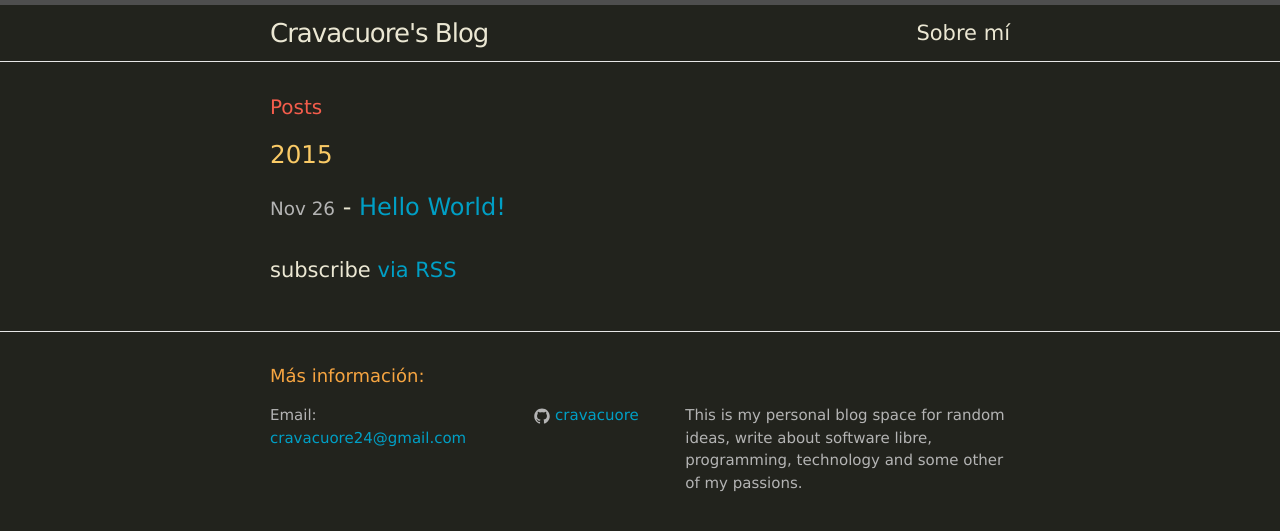
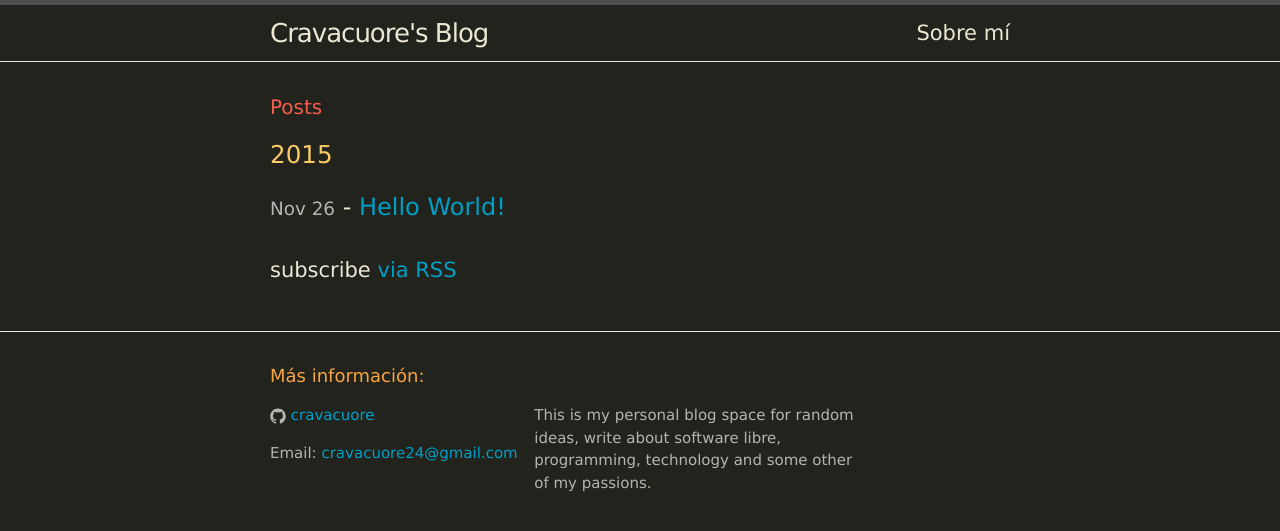
Before and after one commit to cravacuore/blog, a Jekyll site: the page built from index.html, in a window 1280 px wide. Shown: the top 531 px of the page. Built offline with Jekyll 4.4.1, drawn with Linux system fonts in a browser that asks for light colours.

Commit message:
Changed footer col orders

```diff
--- a/_includes/footer.html
+++ b/_includes/footer.html
@@ -6,31 +6,24 @@
 
     <div class="footer-col-wrapper">
       <div class="footer-col footer-col-1">
-        <ul class="contact-list">
-          <li>Email:</li>
-          <li><a href="mailto:{{ site.email }}">{{ site.email }}</a></li>
-        </ul>
-      </div>
-
-      <div class="footer-col footer-col-2">
-        <ul class="social-media-list">
+        <ul class="footer-list">
           {% if site.github_username %}
           <li>
             {% include icon-github.html username=site.github_username %}
           </li>
           {% endif %}
-
-          {% if site.twitter_username %}
-          <li>
-            {% include icon-twitter.html username=site.twitter_username %}
-          </li>
-          {% endif %}
+        </ul>
+        <ul class="footer-list">
+          <li>Email: <a href="mailto:{{ site.email }}">{{ site.email }}</a></li>
         </ul>
       </div>
 
-      <div class="footer-col footer-col-3">
+      <div class="footer-col footer-col-2">
         <p>{{ site.description }}</p>
       </div>
+
+      <!-- <div class="footer&#45;col footer&#45;col&#45;3"> -->
+      <!-- </div> -->
     </div>
 
   </div>
--- a/_sass/_layout.scss
+++ b/_sass/_layout.scss
@@ -107,8 +107,7 @@
     margin-bottom: $spacing-unit / 2;
 }
 
-.contact-list,
-.social-media-list {
+.footer-list {
     list-style: none;
     margin-left: 0;
 }
@@ -132,13 +131,13 @@
 }
 
 .footer-col-2 {
-    width: -webkit-calc(20% - (#{$spacing-unit} / 2));
-    width:         calc(20% - (#{$spacing-unit} / 2));
+    width: -webkit-calc(45% - (#{$spacing-unit} / 2));
+    width:         calc(45% - (#{$spacing-unit} / 2));
 }
 
 .footer-col-3 {
-    width: -webkit-calc(45% - (#{$spacing-unit} / 2));
-    width:         calc(45% - (#{$spacing-unit} / 2));
+    width: -webkit-calc(20% - (#{$spacing-unit} / 2));
+    width:         calc(20% - (#{$spacing-unit} / 2));
 }
 
 @include media-query($on-laptop) {
```
